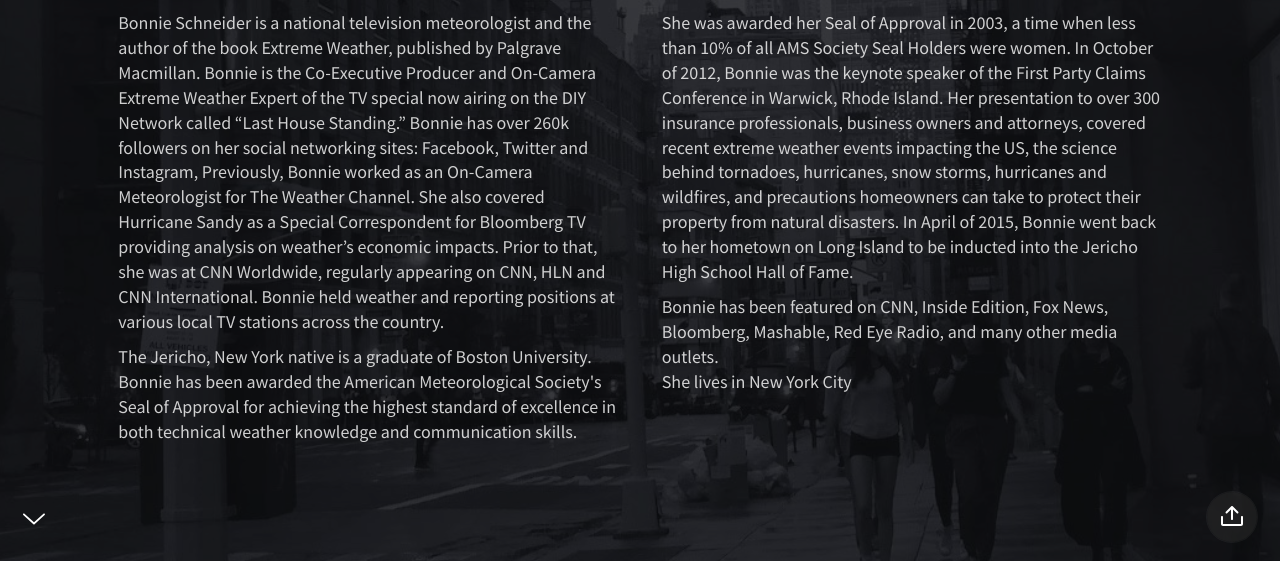
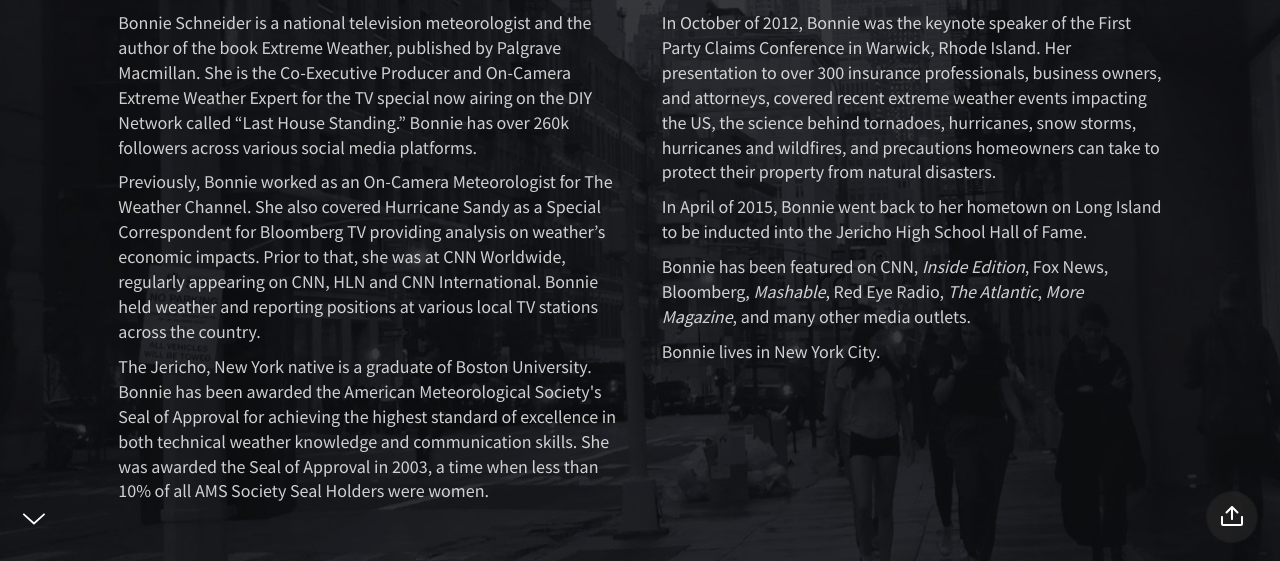
Before and after one commit to bonniesite/bonniesite.github.io, a plain HTML site: page about.html in a window 1280 px wide. Shown: the part 239-800 px from the top of the page. Drawn offline with nearby package versions, Linux system fonts and the light colour scheme; a script that the page names is missing.

Commit message:
updates site

```diff
--- a/about.html
+++ b/about.html
@@ -190,31 +190,29 @@
           <div class="ae-3"><div class="ae-2 fromCenter"></div></div>
           <ul class="grid">
             <li class="col-6-12 left ae-5 fromLeft">
-              <p style="font-size: 18px">Bonnie Schneider is a national television meteorologist and the author of the book Extreme
-Weather, published by Palgrave Macmillan. Bonnie is the Co-Executive Producer and On-Camera
-Extreme Weather Expert of the TV special now airing on the DIY Network called “Last House
-Standing.” Bonnie has over 260k followers on her social networking sites: Facebook, Twitter and Instagram,
-Previously, Bonnie worked as an On-Camera Meteorologist for The Weather Channel. She also
-covered Hurricane Sandy as a Special Correspondent for Bloomberg TV providing analysis on
-weather’s economic impacts. Prior to that, she was at CNN Worldwide, regularly appearing on CNN,
-HLN and CNN International. Bonnie held weather and reporting positions at various local TV stations
-across the country. </p> <p  style="font-size: 18px">The Jericho, New York native is a graduate of Boston University. Bonnie has been awarded the
-American Meteorological Society's Seal of Approval for achieving the highest standard of excellence
-in both technical weather knowledge and communication skills.</p>
+              <p style="font-size: 18px">
+								Bonnie Schneider is a national television meteorologist and the author of the book Extreme Weather, published by Palgrave Macmillan.  She is the Co-Executive Producer and On-Camera Extreme Weather Expert for the TV special now airing on the DIY Network called “Last House Standing.” Bonnie has over 260k followers across various social media platforms.
+							</p>
+							<p style="font-size: 18px">
+								Previously, Bonnie worked as an On-Camera Meteorologist for The Weather Channel. She also covered Hurricane Sandy as a Special Correspondent for Bloomberg TV providing analysis on weather’s economic impacts. Prior to that, she was at CNN Worldwide, regularly appearing on CNN, HLN and CNN International. Bonnie held weather and reporting positions at various local TV stations across the country.
+							</p>
+							<p style="font-size: 18px">
+								The Jericho, New York native is a graduate of Boston University. Bonnie has been awarded the American Meteorological Society's Seal of Approval for achieving the highest standard of excellence in both technical weather knowledge and communication skills. She was awarded the Seal of Approval in 2003, a time when less than 10% of all AMS Society Seal Holders were women.
+							<p>
             </li>
             <li class="col-6-12 left ae-6 fromLeft">
-              <p  style="font-size: 18px">She was awarded her Seal of
-Approval in 2003, a time when less than 10% of all AMS Society Seal Holders were women.
-In October of 2012, Bonnie was the keynote speaker of the First Party Claims Conference in Warwick,
-Rhode Island. Her presentation to over 300 insurance professionals, business owners and attorneys,
-covered recent extreme weather events impacting the US, the science behind tornadoes, hurricanes,
-snow storms, hurricanes and wildfires, and precautions homeowners can take to protect their property
-from natural disasters.
-In April of 2015, Bonnie went back to her hometown on Long Island to be inducted into the Jericho
-High School Hall of Fame.</p>
-  <p  style="font-size: 18px">Bonnie has been featured on <a href="http://www.bonnieweather.com/press/"> CNN, Inside Edition, Fox News, Bloomberg, Mashable, Red
-Eye Radio, and many other media outlets.</a>
-<br>She lives in New York City</p>
+              <p style="font-size: 18px">
+								In October of 2012, Bonnie was the keynote speaker of the First Party Claims Conference in Warwick, Rhode Island. Her presentation to over 300 insurance professionals, business owners, and attorneys, covered recent extreme weather events impacting the US, the science behind tornadoes, hurricanes, snow storms, hurricanes and wildfires, and precautions homeowners can take to protect their property from natural disasters.
+              </p>
+							<p style="font-size: 18px">
+								In April of 2015, Bonnie went back to her hometown on Long Island to be inducted into the Jericho High School Hall of Fame.
+              </p>
+							<p style="font-size: 18px">
+								Bonnie has been featured on CNN, <i>Inside Edition</i>, Fox News, Bloomberg, <i>Mashable</i>, Red Eye Radio, <i>The Atlantic</i>, <i>More Magazine</i>, and many other media outlets.
+              </p>
+							<p style="font-size: 18px">
+								Bonnie lives in New York City.
+							</p>
             </li>
           </ul>
         </div>
```
Also changed, not shown: index.html (+28 -12 lines), 2 other files.
